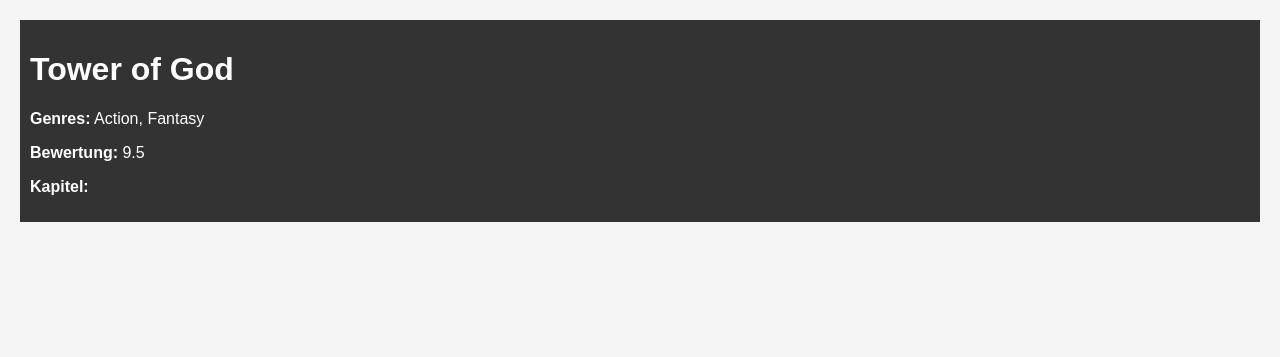
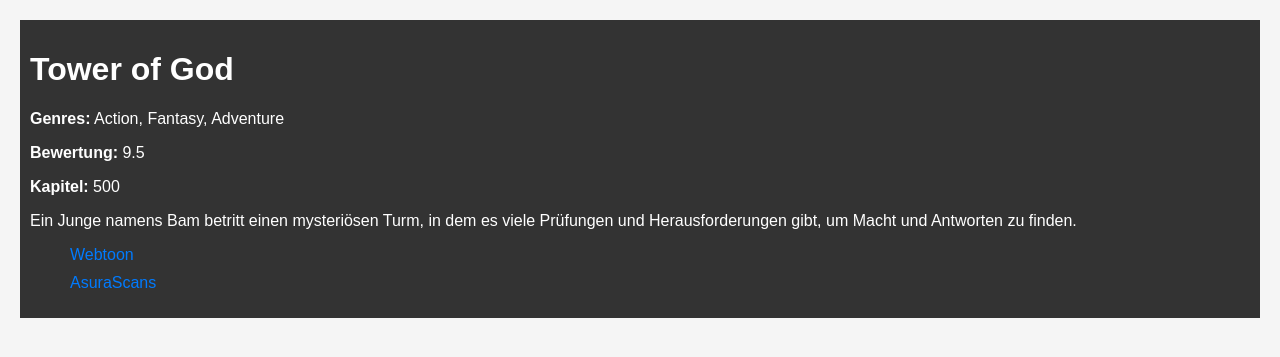
Before and after one commit to FlavioForci/FlavioForci.github.io, a Jekyll site: the page built from _manhwas/tower-of-god.md, in a window 1280 px wide. Shown: the top 357 px of the page. Built offline with Jekyll 4.4.1, drawn with Linux system fonts in a browser that asks for light colours.

Commit message:
Update tower-of-god.md

```diff
--- a/_manhwas/tower-of-god.md
+++ b/_manhwas/tower-of-god.md
@@ -1,8 +1,17 @@
 ---
+layout: manhwa
 title: "Tower of God"
 rating: 9.5
-genre: ["Action", "Fantasy"]
-layout: manhwa
+genre: ["Action", "Fantasy", "Adventure"]
+summary: "Ein Junge namens Bam betritt einen mysteriösen Turm, in dem es viele Prüfungen und Herausforderungen gibt, um Macht und Antworten zu finden."
+chapters: 500
+read_links:
+  - name: "Webtoon"
+    url: "https://www.webtoons.com/en/fantasy/tower-of-god/list?title_no=95"
+  - name: "AsuraScans"
+    url: "https://www.asurascans.com/tower-of-god/"
 ---
 
-Inhalt der Manhwa-Beschreibung oder sonstige Informationen.
+## Tower of God
+
+Der epische Manhwa über einen Jungen, der den mysteriösen Turm erklimmt, um seine Freunde zu finden und Macht zu gewinnen.
```
